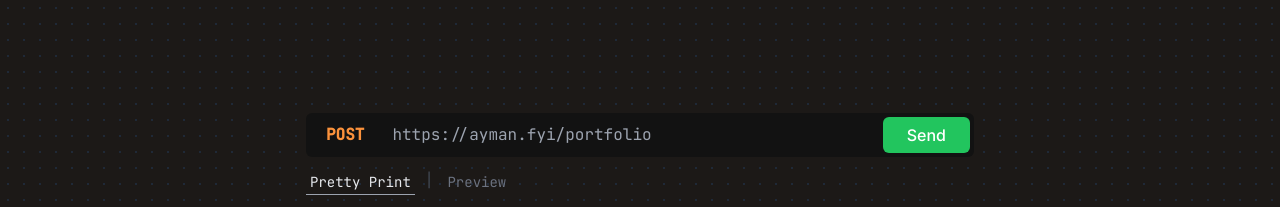
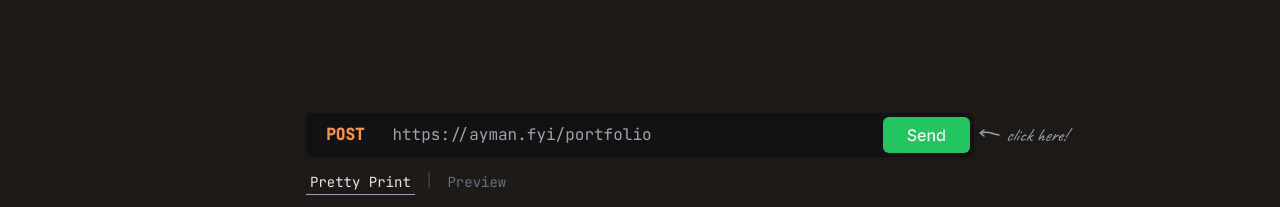
Before and after one commit to aymanfouad123/portfolio-v1, a React (Vite) app: page / in a window 1280 px wide. Shown: the top 207 px of the page. Built offline with nearby package versions, Linux system fonts and the light colour scheme.

Commit message:
feat: ux improvement for the send button

```diff
--- a/index.html
+++ b/index.html
@@ -9,6 +9,7 @@
     <!-- Fonts -->
     <link href="https://fonts.googleapis.com/css2?family=Inter:wght@400;500;600&display=swap" rel="stylesheet">
     <link href="https://fonts.googleapis.com/css2?family=JetBrains+Mono:wght@400;500&display=swap" rel="stylesheet">
+    <link href="https://fonts.googleapis.com/css2?family=Caveat:wght@400;500&display=swap" rel="stylesheet">
   </head>
   <body>
     <div id="root"></div>
--- a/src/components/requestBar.jsx
+++ b/src/components/requestBar.jsx
@@ -21,6 +21,78 @@ function RequestBar({ onToggleView, currentView, disabled, requestMethod }) {
           </div>
         </div>
 
+        {/* Send button with annotation */}
+        <div className="relative">
+          {/* Sketch annotation - relative to button */}
+          <div className="absolute pointer-events-none select-none -top-10 right-0 md:top-1/2 md:-right-24 md:-translate-y-1/2 flex items-center">
+            {/* Mobile: text with arrow below */}
+            <div className="flex md:hidden flex-col items-end">
+              <span
+                className="text-gray-400 text-sm italic whitespace-nowrap"
+                style={{ fontFamily: "'Caveat', cursive" }}
+              >
+                click here!
+              </span>
+              {/* Arrow pointing down */}
+              <svg
+                width="20"
+                height="16"
+                viewBox="0 0 20 16"
+                fill="none"
+                className="mr-4"
+              >
+                <path
+                  d="M10 2 C10 6, 8 10, 10 12"
+                  stroke="#9ca3af"
+                  strokeWidth="1.5"
+                  strokeLinecap="round"
+                  fill="none"
+                />
+                <path
+                  d="M7 10 L10 13 L13 10"
+                  stroke="#9ca3af"
+                  strokeWidth="1.5"
+                  strokeLinecap="round"
+                  strokeLinejoin="round"
+                  fill="none"
+                />
+              </svg>
+            </div>
+
+            {/* Desktop: arrow pointing left with text */}
+            <div className="hidden md:flex items-center">
+              <svg
+                width="30"
+                height="20"
+                viewBox="0 0 30 20"
+                fill="none"
+                className="mr-1"
+              >
+                <path
+                  d="M28 10 C22 10, 18 5, 10 8"
+                  stroke="#9ca3af"
+                  strokeWidth="1.5"
+                  strokeLinecap="round"
+                  fill="none"
+                />
+                <path
+                  d="M13 5 L9 8 L13 11"
+                  stroke="#9ca3af"
+                  strokeWidth="1.5"
+                  strokeLinecap="round"
+                  strokeLinejoin="round"
+                  fill="none"
+                />
+              </svg>
+              <span
+                className="text-gray-400 text-lg italic whitespace-nowrap"
+                style={{ fontFamily: "'Caveat', cursive" }}
+              >
+                click here!
+              </span>
+            </div>
+          </div>
+
           {/* Send button */}
           <button
             onClick={onToggleView}
@@ -31,6 +103,7 @@ function RequestBar({ onToggleView, currentView, disabled, requestMethod }) {
           </button>
         </div>
       </div>
+    </div>
   );
 }
 
```
Lines whose indentation alone changed are shown as unchanged.
